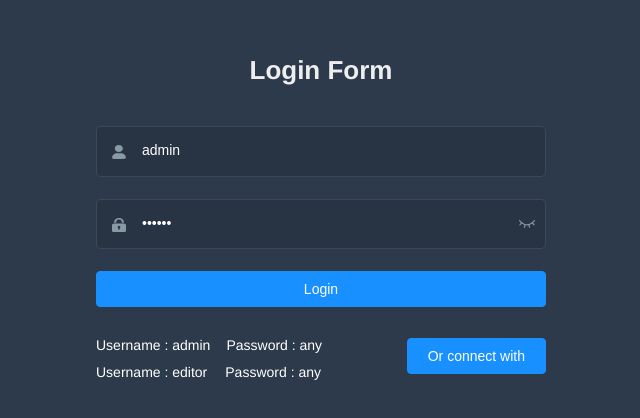
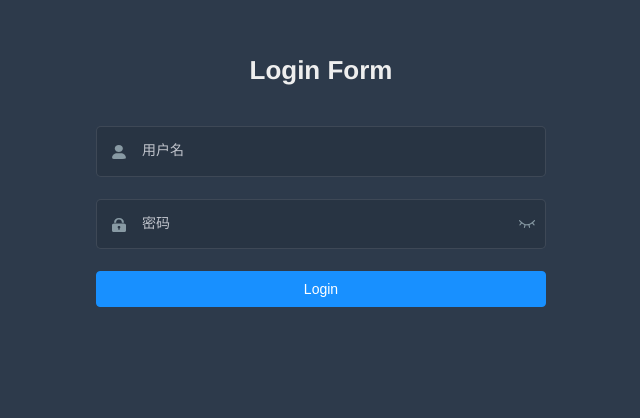
Before and after one commit to 1750777402/ygz_aspen, a Vue app in the folder ygz_aspen_web/: page /#/login in a window 1280 px wide. Shown: the part 104-522 px from the top of the page, without its empty margins (319-959 px from the left). Built offline with nearby package versions, Linux system fonts and the light colour scheme.

Commit message:
vue init

```diff
--- a/ygz_aspen_web/src/api/user.js
+++ b/ygz_aspen_web/src/api/user.js
@@ -2,7 +2,7 @@ import request from '@/utils/request'
 
 export function login(data) {
   return request({
-    url: '/vue-element-admin/user/login',
+    url: '/login',
     method: 'post',
     data
   })
@@ -10,7 +10,7 @@ export function login(data) {
 
 export function getInfo(token) {
   return request({
-    url: '/vue-element-admin/user/info',
+    url: '/user/info',
     method: 'get',
     params: { token }
   })
@@ -18,7 +18,7 @@ export function getInfo(token) {
 
 export function logout() {
   return request({
-    url: '/vue-element-admin/user/logout',
+    url: '/logout',
     method: 'post'
   })
 }
--- a/ygz_aspen_web/src/views/login/index.vue
+++ b/ygz_aspen_web/src/views/login/index.vue
@@ -13,7 +13,7 @@
         <el-input
           ref="username"
           v-model="loginForm.username"
-          placeholder="Username"
+          placeholder="用户名"
           name="username"
           type="text"
           tabindex="1"
@@ -31,7 +31,7 @@
             ref="password"
             v-model="loginForm.password"
             :type="passwordType"
-            placeholder="Password"
+            placeholder="密码"
             name="password"
             tabindex="2"
             autocomplete="on"
@@ -47,7 +47,7 @@
 
       <el-button :loading="loading" type="primary" style="width:100%;margin-bottom:30px;" @click.native.prevent="handleLogin">Login</el-button>
 
-      <div style="position:relative">
+      <!-- <div style="position:relative">
         <div class="tips">
           <span>Username : admin</span>
           <span>Password : any</span>
@@ -60,45 +60,43 @@
         <el-button class="thirdparty-button" type="primary" @click="showDialog=true">
           Or connect with
         </el-button>
-      </div>
+      </div> -->
     </el-form>
 
-    <el-dialog title="Or connect with" :visible.sync="showDialog">
+    <!-- <el-dialog title="Or connect with" :visible.sync="showDialog">
       Can not be simulated on local, so please combine you own business simulation! ! !
       <br>
       <br>
       <br>
       <social-sign />
-    </el-dialog>
+    </el-dialog> -->
   </div>
 </template>
 
 <script>
-import { validUsername } from '@/utils/validate'
-import SocialSign from './components/SocialSignin'
 
 export default {
   name: 'Login',
-  components: { SocialSign },
+  // components: {  },
   data() {
     const validateUsername = (rule, value, callback) => {
-      if (!validUsername(value)) {
-        callback(new Error('Please enter the correct user name'))
+      if (!value && value.length < 1) {
+        callback(new Error('请输入正确的用户名'))
       } else {
         callback()
       }
     }
     const validatePassword = (rule, value, callback) => {
       if (value.length < 6) {
-        callback(new Error('The password can not be less than 6 digits'))
+        callback(new Error('请输入正确的密码'))
       } else {
         callback()
       }
     }
     return {
       loginForm: {
-        username: 'admin',
-        password: '111111'
+        username: '',
+        password: ''
       },
       loginRules: {
         username: [{ required: true, trigger: 'blur', validator: validateUsername }],
--- a/ygz_aspen_web/vue.config.js
+++ b/ygz_aspen_web/vue.config.js
@@ -13,7 +13,7 @@ const name = defaultSettings.title || 'Aspen' // page title
 // For example, Mac: sudo npm run
 // You can change the port by the following method:
 // port = 9527 npm run dev OR npm run dev --port = 9527
-const port = process.env.port || process.env.npm_config_port || 9527 // dev port
+const port = process.env.port || process.env.npm_config_port || 8080 // dev port
 
 // All configuration item explanations can be find in https://cli.vuejs.org/config/
 module.exports = {
@@ -35,8 +35,9 @@ module.exports = {
     overlay: {
       warnings: false,
       errors: true
-    },
-    before: require('./mock/mock-server.js')
+    }
+    // ,
+    // before: require('./mock/mock-server.js')
   },
   configureWebpack: {
     // provide the app's title in webpack's name field, so that
```
Also changed, not shown: 2 other files (tests, documents, lock files or other folders).
